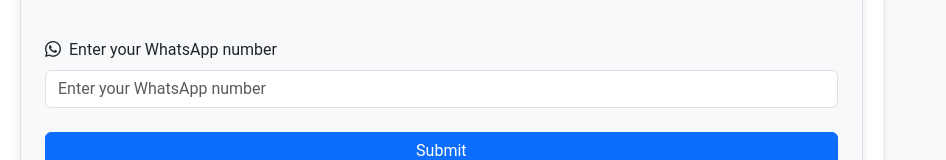
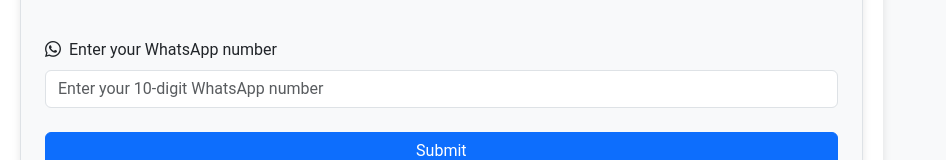
Before and after one commit to dhameliyahit/card.cutomcliq, a React (Vite) app: page /dashboard in a window 1280 px wide. Both pictures are taken after a click on the checkbox "Whatsapp". Shown: the part 421-581 px from the top of the page, without its empty margins (0-946 px from the left). Built offline with nearby package versions, Linux system fonts and the light colour scheme; the HTML template or start-up script is replaced by a standard one.

Commit message:
add:apply validation

```diff
--- a/src/components/SocialLinkForm.jsx
+++ b/src/components/SocialLinkForm.jsx
@@ -4,26 +4,30 @@ import axios from 'axios';
 const SocialLinksForm = () => {
   const [selectedLinks, setSelectedLinks] = useState([]);
   const [formData, setFormData] = useState({});
+  const [errorMessages, setErrorMessages] = useState({});
   const [successMessage, setSuccessMessage] = useState('');
   const [loading, setLoading] = useState(false);
 
   const socialPlatforms = [
-    { name: 'whatsapp', icon: 'bi-whatsapp' },
-    { name: 'facebook', icon: 'bi-facebook' },
-    { name: 'instagram', icon: 'bi-instagram' },
-    { name: 'mail', icon: 'bi-envelope' },
-    { name: 'linkedin', icon: 'bi-linkedin' },
-    { name: 'website', icon: 'bi-globe' }
+    { name: 'whatsapp', icon: 'bi-whatsapp', type: 'number' },
+    { name: 'facebook', icon: 'bi-facebook', type: 'url' },
+    { name: 'instagram', icon: 'bi-instagram', type: 'url' },
+    { name: 'mail', icon: 'bi-envelope', type: 'email' },
+    { name: 'linkedin', icon: 'bi-linkedin', type: 'url' },
+    { name: 'website', icon: 'bi-globe', type: 'url' }
   ];
 
   const handleSelectionChange = (platform) => {
     if (selectedLinks.includes(platform)) {
       // Unselect the platform
       setSelectedLinks(selectedLinks.filter(link => link !== platform));
-      // Remove from formData
+      // Remove from formData and errorMessages
       const updatedFormData = { ...formData };
+      const updatedErrorMessages = { ...errorMessages };
       delete updatedFormData[platform];
+      delete updatedErrorMessages[platform];
       setFormData(updatedFormData);
+      setErrorMessages(updatedErrorMessages);
     } else {
       // Select the platform
       setSelectedLinks([...selectedLinks, platform]);
@@ -35,9 +39,55 @@ const SocialLinksForm = () => {
       ...formData,
       [platform]: value
     });
+    // Remove any error messages when typing
+    setErrorMessages({
+      ...errorMessages,
+      [platform]: ''
+    });
+  };
+
+  const validateInput = () => {
+    let valid = true;
+    const errors = {};
+
+    selectedLinks.forEach((platform) => {
+      const inputType = socialPlatforms.find(p => p.name === platform)?.type;
+      const value = formData[platform];
+
+      if (!value) {
+        errors[platform] = `Please enter a value for ${platform}.`;
+        valid = false;
+      } else if (inputType === 'number' && (!/^\d{10}$/.test(value))) {
+        errors[platform] = `Please enter a valid 10-digit WhatsApp number.`;
+        valid = false;
+      } else if (inputType === 'url' && !isValidURL(value)) {
+        errors[platform] = `Please enter a valid URL for ${platform}.`;
+        valid = false;
+      } else if (inputType === 'email' && !isValidEmail(value)) {
+        errors[platform] = `Please enter a valid email address.`;
+        valid = false;
+      }
+    });
+
+    setErrorMessages(errors);
+    return valid;
+  };
+
+  const isValidURL = (url) => {
+    const urlPattern = /^(https?:\/\/)?([a-zA-Z0-9-]+\.)+[a-zA-Z]{2,6}(\/[^\s]*)?$/;
+    return urlPattern.test(url);
+  };
+
+  const isValidEmail = (email) => {
+    const emailPattern = /^[a-zA-Z0-9._%+-]+@[a-zA-Z0-9.-]+\.[a-zA-Z]{2,}$/;
+    return emailPattern.test(email);
   };
 
   const handleSubmit = async () => {
+    if (!validateInput()) {
+      return; // If validation fails, stop submission
+    }
+
     try {
       let ownerId = '';
       if (!localStorage.getItem('ownerId')) {
@@ -109,13 +159,18 @@ const SocialLinksForm = () => {
                   : `${platform.charAt(0).toUpperCase() + platform.slice(1)} Link`}
               </label>
               <input
-                type="text"
+                type={socialPlatforms.find(p => p.name === platform)?.type === 'number' ? 'text' : 'url'}
                 className="form-control"
                 id={`${platform}Input`}
-                placeholder={platform === 'whatsapp' ? 'Enter your WhatsApp number' : `Enter your ${platform}`}
+                placeholder={platform === 'whatsapp' ? 'Enter your 10-digit WhatsApp number' : `Enter your ${platform} link`}
                 value={formData[platform] || ''}
                 onChange={(e) => handleInputChange(platform, e.target.value)}
               />
+              {errorMessages[platform] && (
+                <div className="text-danger mt-1">
+                  {errorMessages[platform]}
+                </div>
+              )}
             </div>
           ))}
         </div>
```
